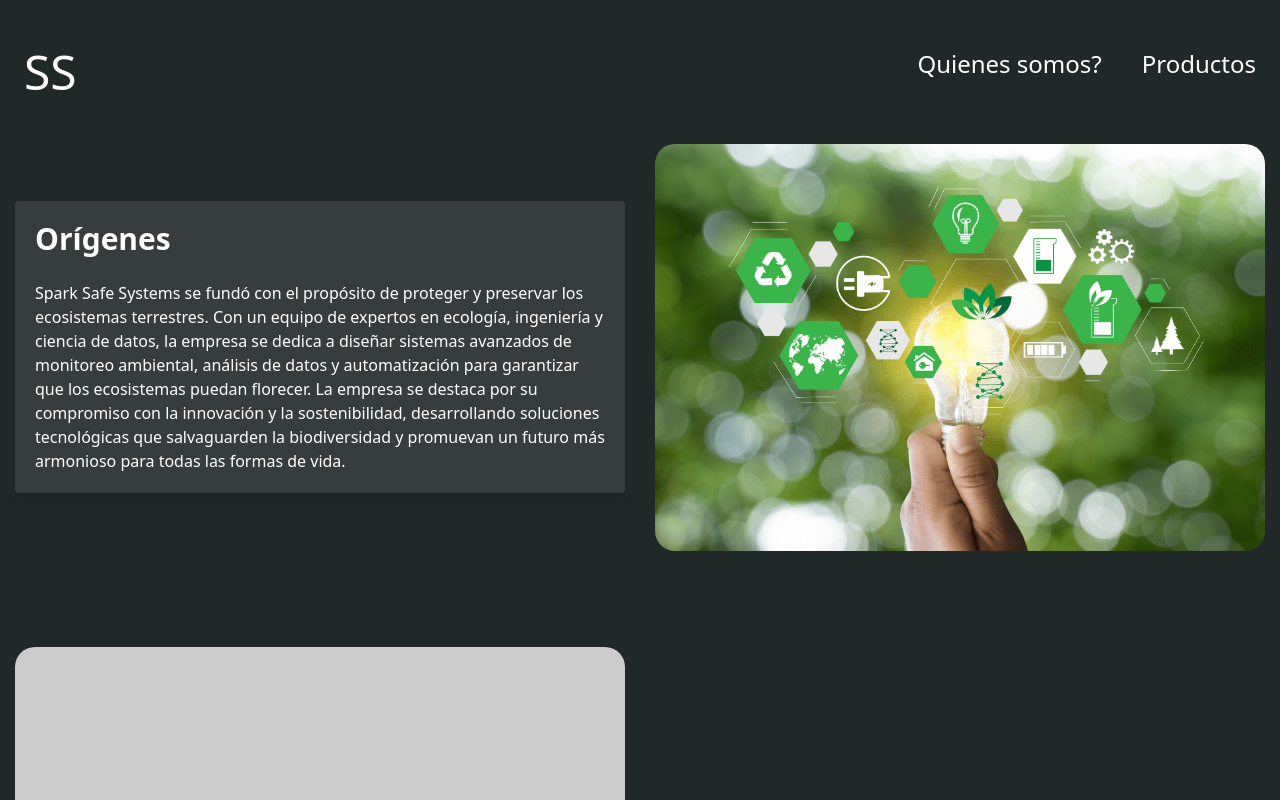
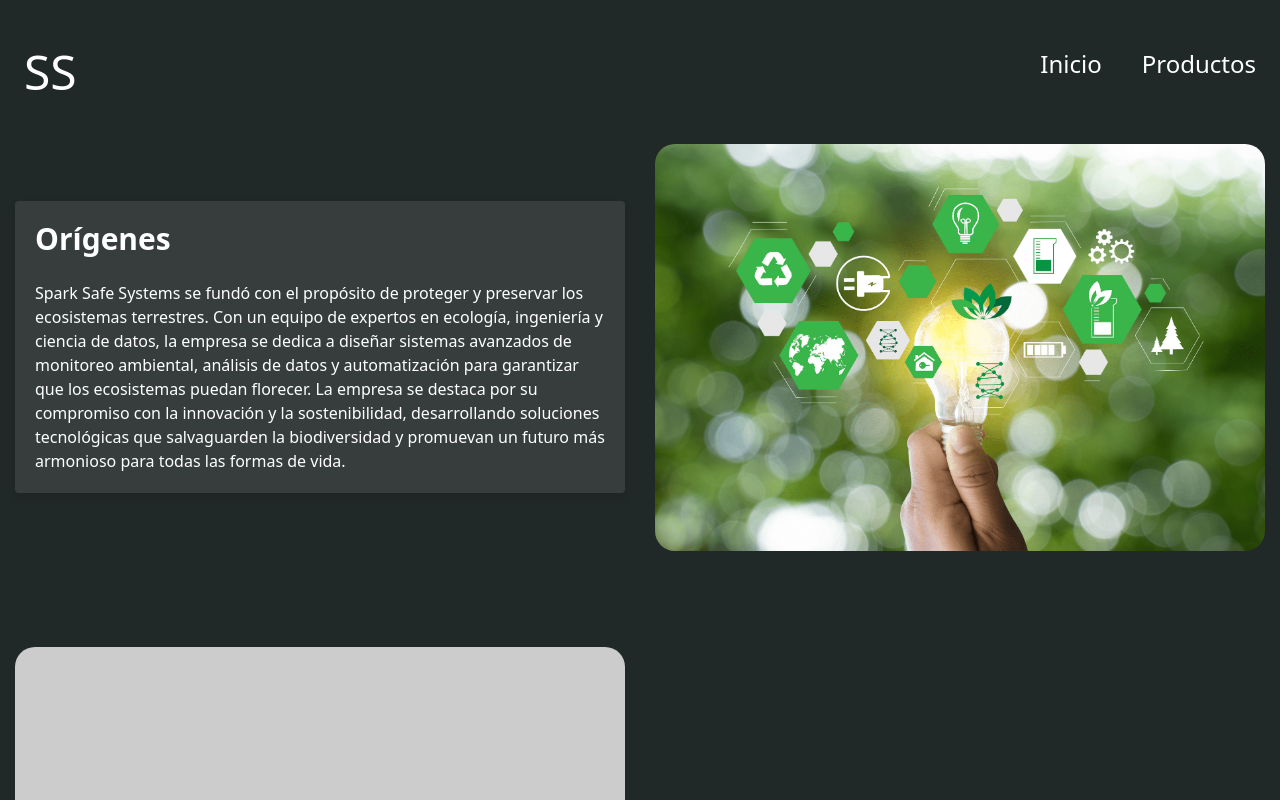
Before and after one commit to Seebaastiaan/HelpForPA, a plain HTML site: page nosotros.html in a window 1280 px wide. Shown: the top 800 px of the page. Drawn offline with nearby package versions, Linux system fonts and the light colour scheme; placeholder pictures from the web are drawn by us; animation ran at ten frames a second.

Commit message:
Update nosotros.html

```diff
--- a/nosotros.html
+++ b/nosotros.html
@@ -98,13 +98,15 @@
             <div class="text-3xl md:text-5xl">SS</div>
         </a>
         <div class="flex gap-4 md:gap-10 text-xl md:text-2xl cursor-pointer">
-            <a href="nosotros.html">
-                <div>Quienes somos?</div>
+            <a href="index.html" style="text-decoration: none; color: inherit;">
+                <div>Inicio</div>
             </a>
-            <a href="productos.html">
+            <a href="productos.html" style="text-decoration: none; color: inherit;">
                 <div>Productos</div>
             </a>
         </div>
+
+
     </nav>
 
     <section class="container mt-24">
```
